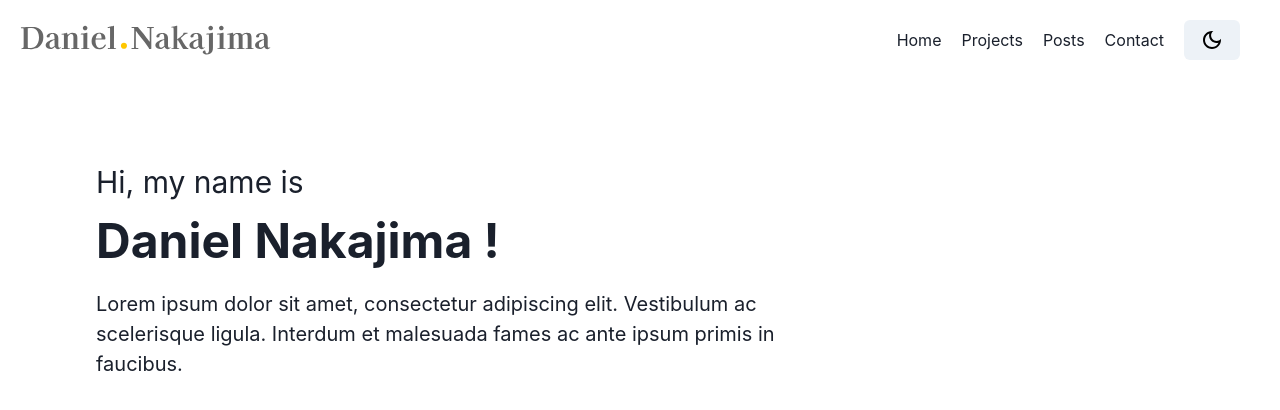
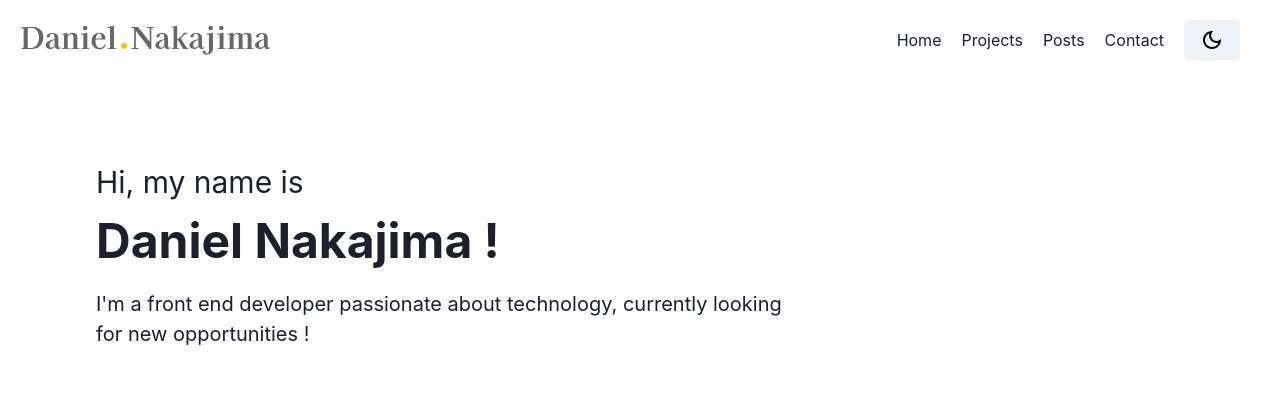
Before and after one commit to NakajimaDaniel/personal-site, a Next.js app: page / in a window 1280 px wide. Shown: the top 410 px of the page. Built offline with nearby package versions, Linux system fonts and the light colour scheme.

Commit message:
fix: changed introduction text

```diff
--- a/src/pages/index.jsx
+++ b/src/pages/index.jsx
@@ -18,7 +18,7 @@ export default function Page() {
           Daniel Nakajima !
         </Text>
         <Text fontSize={["xl"]} w={["100%","60%"]}>
-        Lorem ipsum dolor sit amet, consectetur adipiscing elit. Vestibulum ac scelerisque ligula. Interdum et malesuada fames ac ante ipsum primis in faucibus.
+          I'm a front end developer passionate about technology, currently looking for new opportunities !
         </Text>
 
       </Box>
```
